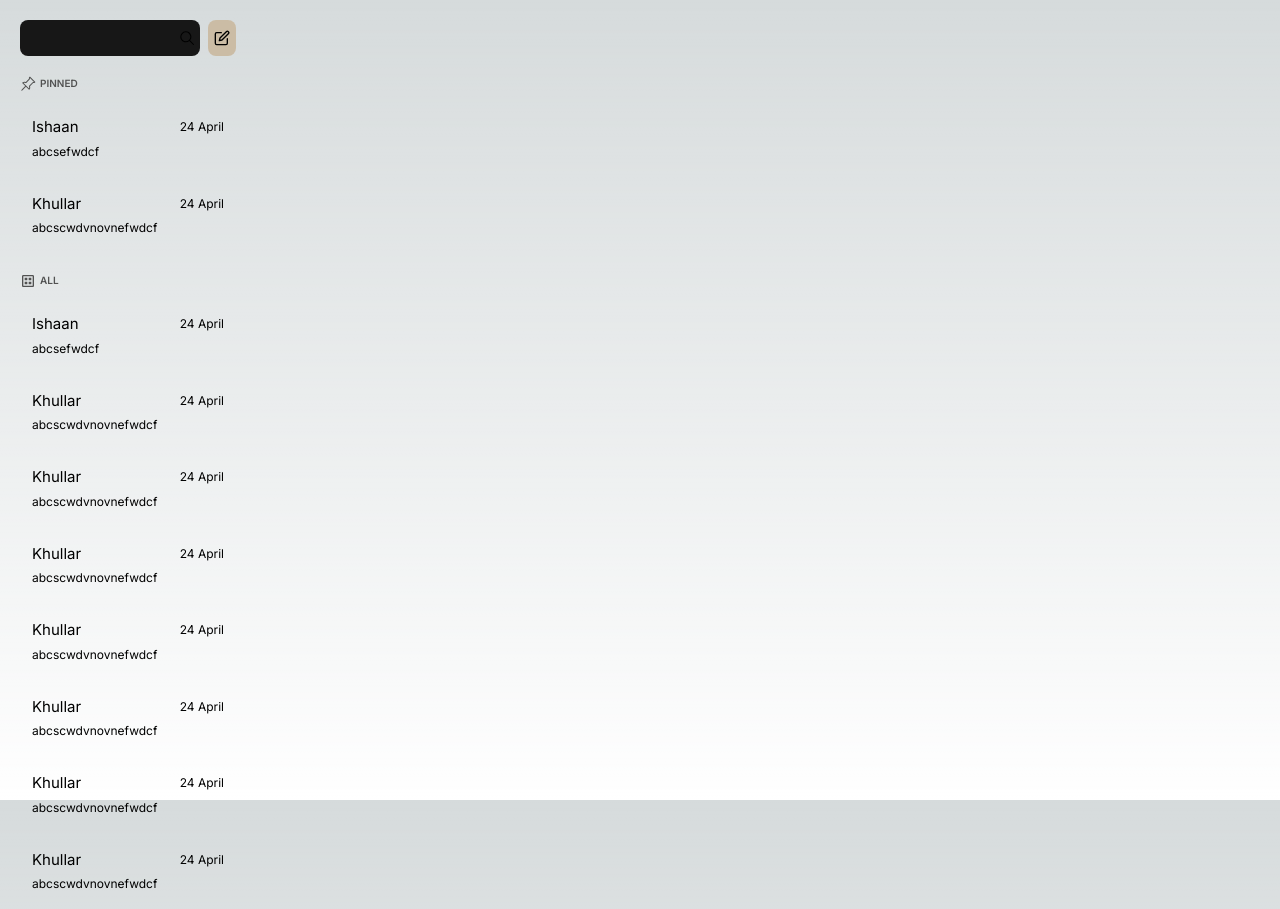
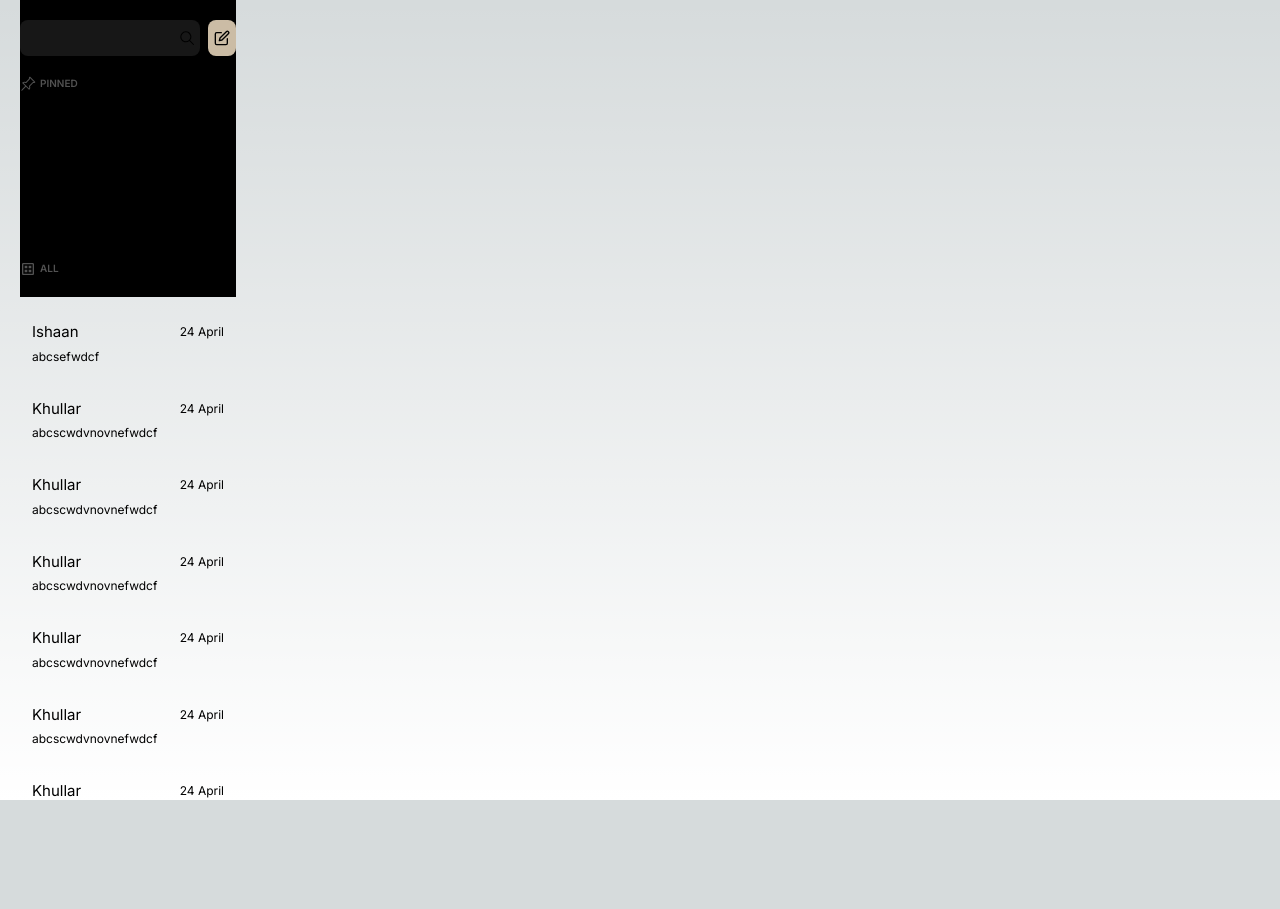
Before and after one commit to ishk9/getYourDiet, a Next.js app in the folder client/: page /Home in a window 1280 px wide. After the commit the page ends 800 px from the top, so only its background shows below. Built offline with nearby package versions, Linux system fonts and the light colour scheme.

Commit message:
Fix: Added backdrop!

```diff
--- a/client/components/History.js
+++ b/client/components/History.js
@@ -18,13 +18,30 @@ const dummyData = [
     {id: 6, name: "Khullar", date: '24 April', description: 'abcscwdvnovnefwdcf'},
     {id: 7, name: "Khullar", date: '24 April', description: 'abcscwdvnovnefwdcf'},
     {id: 8, name: "Khullar", date: '24 April', description: 'abcscwdvnovnefwdcf'},
+    {id: 8, name: "Khullar", date: '24 April', description: 'abcscwdvnovnefwdcf'},
+    {id: 8, name: "Khullar", date: '24 April', description: 'abcscwdvnovnefwdcf'},
+    {id: 8, name: "Khullar", date: '24 April', description: 'abcscwdvnovnefwdcf'},
+    {id: 8, name: "Khullar", date: '24 April', description: 'abcscwdvnovnefwdcf'},
+    {id: 8, name: "Khullar", date: '24 April', description: 'abcscwdvnovnefwdcf'},
+    {id: 8, name: "Khullar", date: '24 April', description: 'abcscwdvnovnefwdcf'},
+    {id: 8, name: "Khullar", date: '24 April', description: 'abcscwdvnovnefwdcf'},
+    {id: 8, name: "Khullar", date: '24 April', description: 'abcscwdvnovnefwdcf'},
+    {id: 8, name: "Khullar", date: '24 April', description: 'abcscwdvnovnefwdcf'},
+    {id: 8, name: "Khullar", date: '24 April', description: 'abcscwdvnovnefwdcf'},
+    {id: 8, name: "Khullar", date: '24 April', description: 'abcscwdvnovnefwdcf'},
+    {id: 8, name: "Khullar", date: '24 April', description: 'abcscwdvnovnefwdcf'},
+    {id: 8, name: "Khullar", date: '24 April', description: 'abcscwdvnovnefwdcf'},
+    {id: 8, name: "Khullar", date: '24 April', description: 'abcscwdvnovnefwdcf'},
+    {id: 8, name: "Khullar", date: '24 April', description: 'abcscwdvnovnefwdcf'},
+    {id: 8, name: "Khullar", date: '24 April', description: 'abcscwdvnovnefwdcf'},
 ]
 
 function History() {
     return (
-        <div className="w-1/5 p-5">
-            <div className='flex justify-center items-center'>
+        <div className="w-1/5 px-5 overflow-auto">
             {/* Search Bar */}
+            <div className='backdrop-filter backdrop-brightness-0 sticky top-0 z-10 py-5'>
+                <div className='flex justify-center items-center backdrop-filter backdrop-brightness-0'>
                     <div className='flex'>
                         <input className="h-9 rounded-l-lg w-full bg-neutral-900 p-2 outline-none"
                         />
@@ -37,12 +54,10 @@ function History() {
                     <button className="flex justify-center items-center h-9 w-11 ml-2 bg-[#CBBCA5] rounded-lg">
                         <FiEdit color='black' size={16}/>
                     </button>
-
                 </div>
 
 
-
-            <div className='flex flex-col mt-5'>
+                <div className='flex flex-col mt-5 sticky top-14'>
                     <div className='flex justify-start items-start'>
                         <BsPinAngle className='text-neutral-600'/>
                         <p className='text-neutral-600 font-semibold text-[10px] uppercase ml-1'>Pinned</p>
@@ -56,16 +71,17 @@ function History() {
                         ))}
                     </div>
 
-            </div>
-
-
-            <div className='flex flex-col mt-5'>
-                <div className='flex justify-start items-start'>
+                    <div className='flex justify-start items-start sticky top-64 z-10 backdrop-filter backdrop-brightness-0 mt-2'>
                         <MdOutlineDataset className='text-neutral-600'/>
                         <p className='text-neutral-600 font-semibold text-[10px] uppercase ml-1'>All</p>
                     </div>
 
+                </div>
+            </div>
 
+
+
+            <div className='flex flex-col'>
                 {/* All Diets */}
                 <div className='flex flex-col mt-2'>
                     {dummyData.map((data, id) => (
```
Lines whose indentation alone changed are shown as unchanged.
